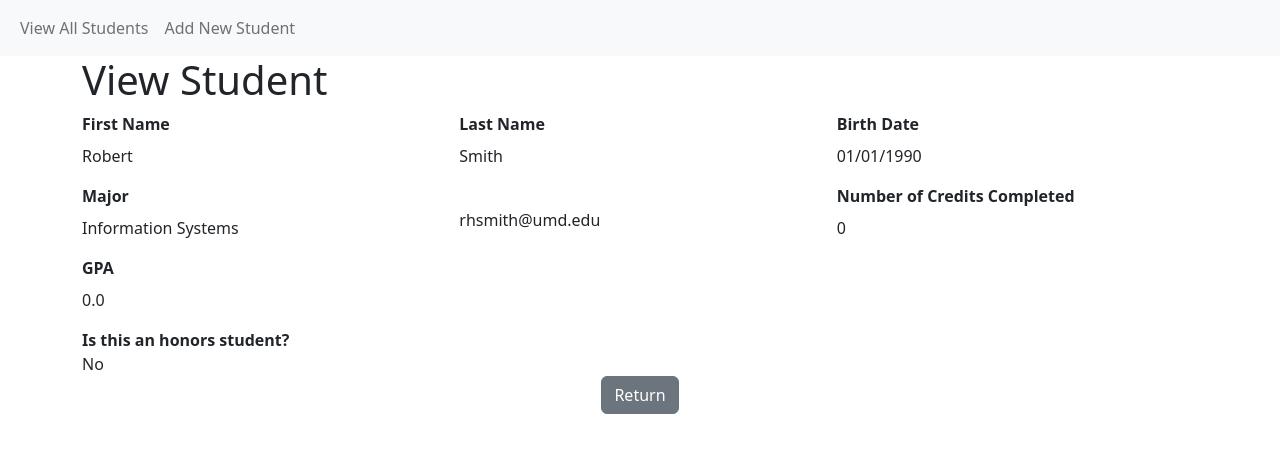
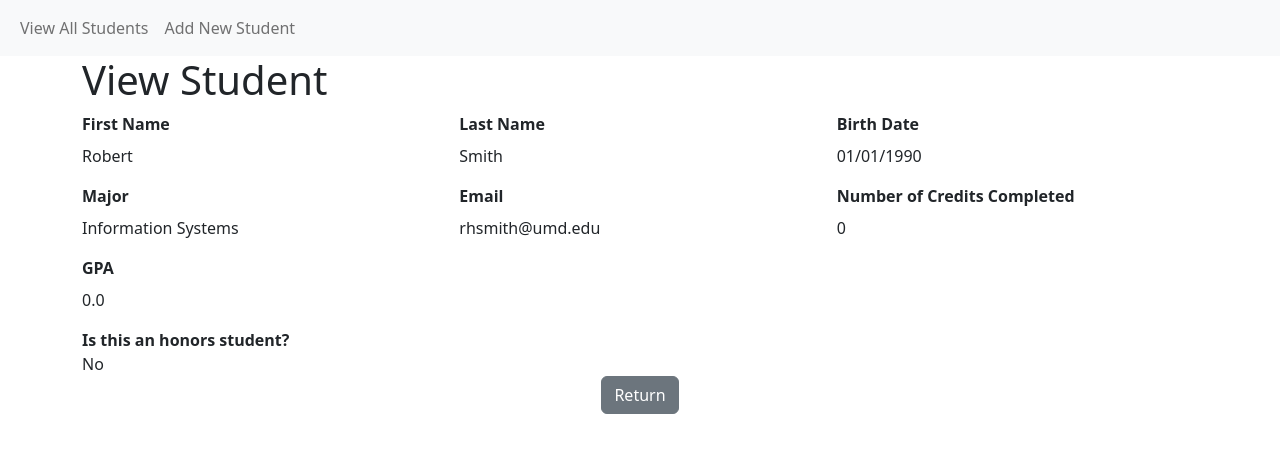
Before and after one commit to dsheth01/helloWorld, a Flask app: page /student/view/1 in a window 1280 px wide. Shown: the top 453 px of the page. Run offline with Flask 3, Linux system fonts and the light colour scheme.

Commit message:
fixed label for email in student view

```diff
--- a/app.py
+++ b/app.py
@@ -34,6 +34,7 @@ def student_view(student_id):
     else:
         flash(f'Student attempting to be viewed could not be found!', 'error')
         return redirect(url_for('student_view_all'))
+
 
 @app.route('/student/create', methods=['GET', 'POST'])
 def student_create():
@@ -97,6 +98,7 @@ def student_edit(student_id):
 
     return redirect(url_for('student_view_all'))
 
+
 @app.route('/student/delete/<int:student_id>')
 def student_delete(student_id):
     student = Student.query.filter_by(student_id=student_id).first()
--- a/templates/student_entry.html
+++ b/templates/student_entry.html
@@ -69,8 +69,8 @@
   </div>
 
  <div class="col-md-4">
+    <label for="email" id="email" class="form-label"><strong>Email</strong></label>
     {% if action and action in ['create', 'update'] %}
-    <label for="email" id="email" class="form-label"><strong>Email</strong></label>
     <input type="email" class="form-control" id="email" name="email" maxlength="100" value="{{ student['email'] if student else '' }}" required>
     {% else %}
         <br>{{ student['email'] }}
```
